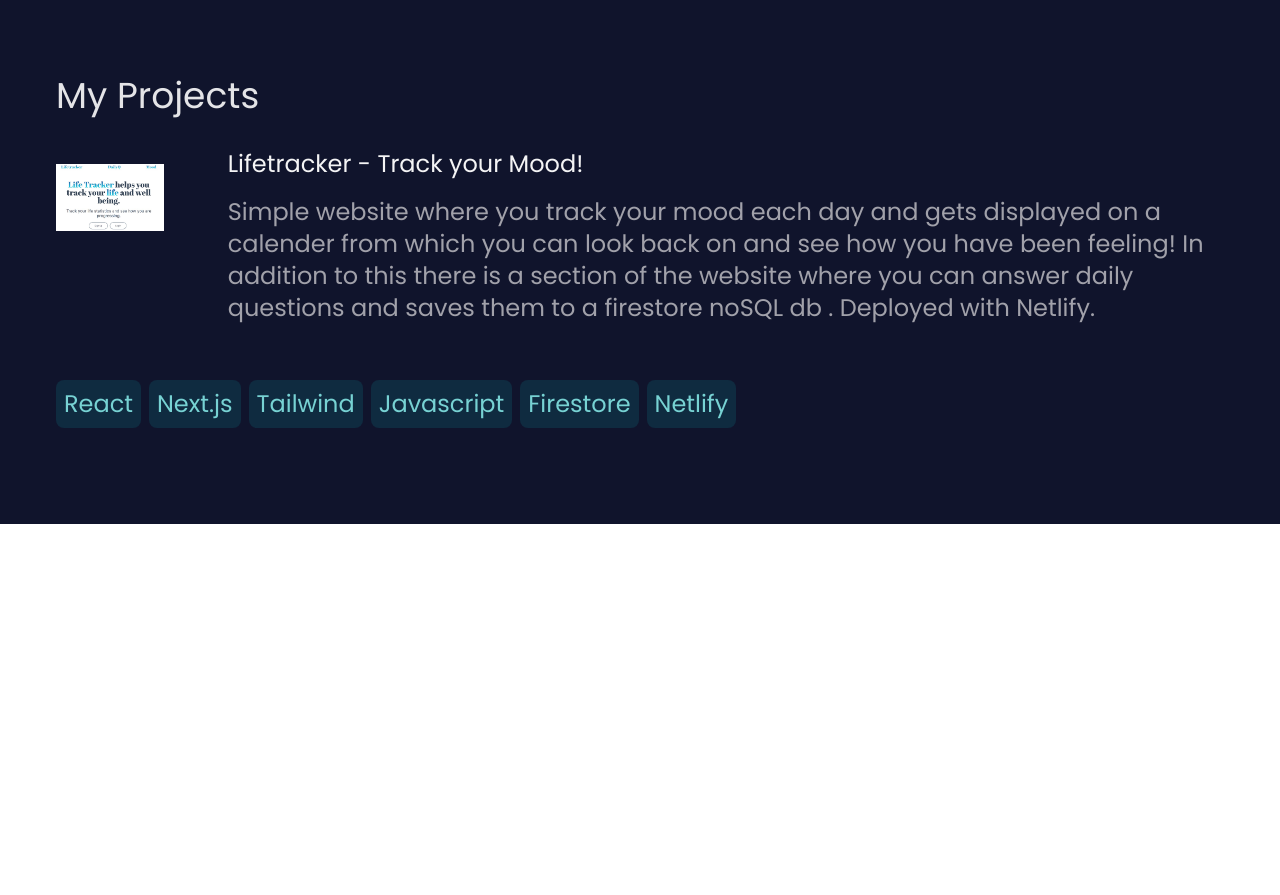
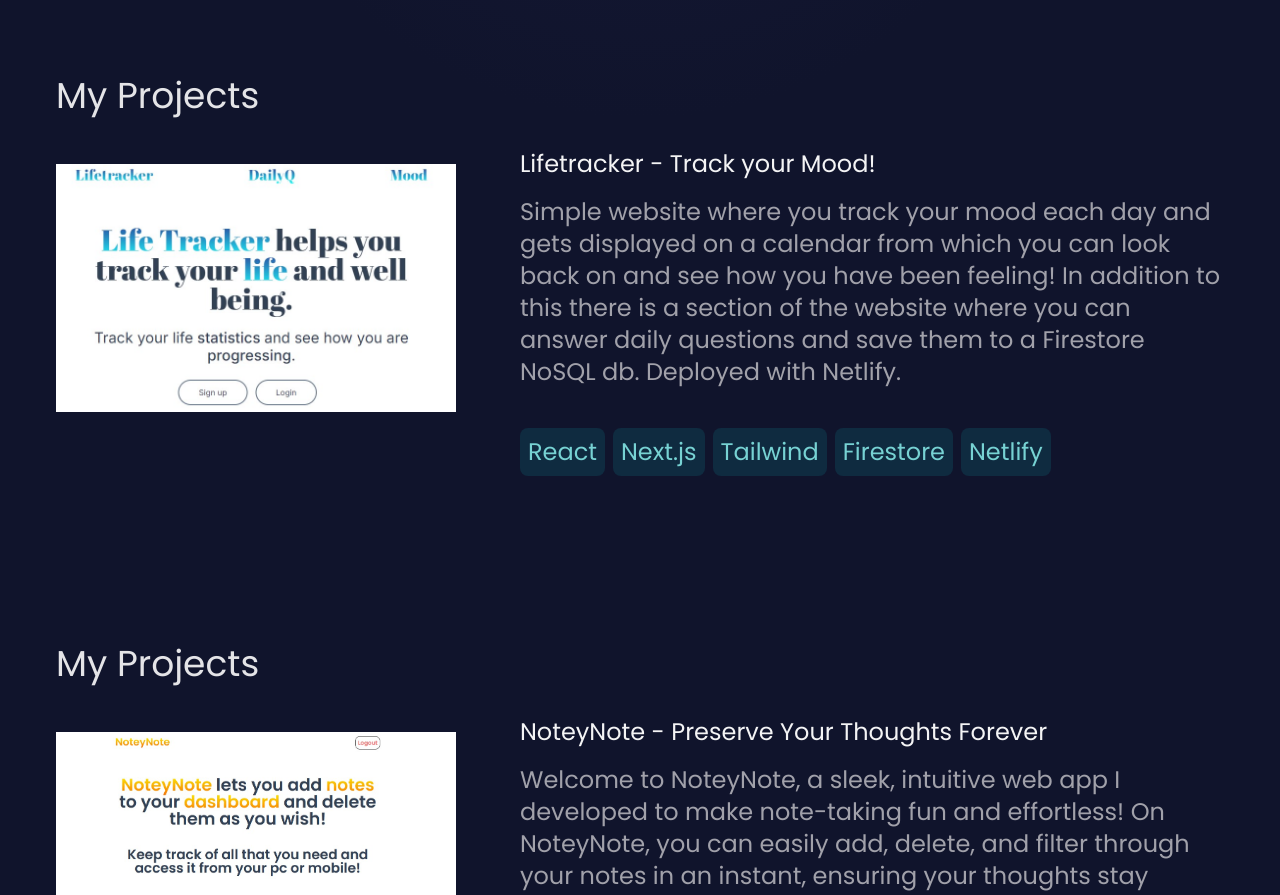
Before and after one commit to lachlanloch/Portfolio, a Next.js app: page / in a window 1280 px wide. Shown: the part 1880-2775 px from the top of the page. Before the commit the page ends 2404 px from the top, so only its background shows below. Built offline with nearby package versions, Linux system fonts and the light colour scheme.

Commit message:
updated my projects

```diff
--- a/app/globals.css
+++ b/app/globals.css
@@ -1,8 +1,6 @@
 @tailwind base;
 @tailwind components;
 @tailwind utilities;
-
-
 
 .bgColor{
   background-color: #10142c;
--- a/app/layout.js
+++ b/app/layout.js
@@ -2,8 +2,8 @@ import "../app/globals.css"
 import Head from "./head";
 
 export const metadata = {
-  title: "Create Next App",
-  description: "Generated by create next app",
+  title: "LachlanlochDev 😎",
+  description: "My personal portfolio!",
 };
 
 export default function RootLayout({ children }) {
--- a/components/Hero.js
+++ b/components/Hero.js
@@ -1,35 +1,41 @@
 'use client'
-import React, {useState} from 'react'
-import { Poppins } from "next/font/google";
+
+import React, { useState } from 'react';
+import { Poppins } from 'next/font/google';
 import Image from 'next/image';
 import Link from 'next/link';
 
-const skillsObjList = [{
-  name: "HTML&CSS",
-  icon: "fa-brands fa-html5 text-blue-400 "
-},
-{
-  name: "React",
-  icon: "fa-brands fa-react text-blue-400 ",
-},{
-  name: "Javascript",
-  icon: "fa-brands fa-js text-yellow-200 "
-},{
-  name: "Git",
-  icon: "fa-brands fa-git-alt text-red-200 "
-},{
-  name: "Firestore",
-  icon: "fa-solid fa-database text-orange-200 "
-},{
-  name: "Next.js",
-  icon: "fa-solid fa-n text-black "
-},]
+const skillsObjList = [
+  {
+    name: 'HTML&CSS',
+    icon: 'fa-brands fa-html5 text-blue-400'
+  },
+  {
+    name: 'React',
+    icon: 'fa-brands fa-react text-blue-400'
+  },
+  {
+    name: 'Javascript',
+    icon: 'fa-brands fa-js text-yellow-200'
+  },
+  {
+    name: 'Git',
+    icon: 'fa-brands fa-git-alt text-red-200'
+  },
+  {
+    name: 'Firestore',
+    icon: 'fa-solid fa-database text-orange-200'
+  },
+  {
+    name: 'Next.js',
+    icon: 'fa-solid fa-n text-black'
+  }
+];
 
-const poppinsLarge = Poppins({ subsets: ["latin"], weight: ['700']});
-const poppins = Poppins({ subsets: ["latin"], weight: ['400']});
+const poppinsLarge = Poppins({ subsets: ['latin'], weight: ['700'] });
+const poppins = Poppins({ subsets: ['latin'], weight: ['400'] });
+
 export default function Hero() {
-
-
   const [mousePos, setMousePos] = useState({ x: 50, y: 50 });
 
   const handleMouseMove = (e) => {
@@ -40,19 +46,21 @@ export default function Hero() {
     setMousePos({ x: xPos, y: yPos });
   };
 
-  function convertToArray(obj){
-    return Object.keys(obj).map(key =>({
+  function convertToArray(obj) {
+    return Object.keys(obj).map((key) => ({
       key,
       ...obj[key],
-    }))
+    }));
   }
-  const skillsArray  = convertToArray(skillsObjList)
+
+  const skillsArray = convertToArray(skillsObjList);
+
   return (
-    <div className={'grid bgColor relative overflow-hidden ' + poppins.className}
-
-    onMouseMove={handleMouseMove}
+    <div
+      className={'grid bgColor relative overflow-hidden ' + poppins.className}
+      onMouseMove={handleMouseMove}
     >
-    <div
+      <div
         className={`absolute inset-0 transition-opacity duration-300 pointer-events-none`}
         style={{
           background: `radial-gradient(circle at ${mousePos.x}% ${mousePos.y}%, #171A39, 10%, transparent 25%)`,
@@ -60,129 +68,192 @@ export default function Hero() {
         }}
       />
 
-      <div className=' p-8 text-zinc-200 sm:p-14 my-10 z-10'>
-        <div className='max-w-[100%] lg:max-w-[400px] '>
-        <p className={"text-4xl sm:text-6xl sm:my-4 lg:text-8xl " + poppinsLarge.className }>Lachlan Sim</p>
-        <p className={"text-l my-4 sm:text-2xl sm:my-8 lg:text-4xl " + poppinsLarge.className }> Front End Developer</p>
-        <p className='text-zinc-400 text-sm sm:text-base lg:text-2xl '>Crafting code that connects <span className='text-zinc-50'>people</span> and <span className='text-zinc-50'>possibilities</span></p>
+      <div className="p-8 text-zinc-200 sm:p-14 my-10 z-10">
+        <div className="max-w-[100%] lg:max-w-[400px]">
+          <p className={'text-4xl sm:text-6xl sm:my-4 lg:text-8xl ' + poppinsLarge.className}>
+            Lachlan Sim
+          </p>
+          <p className={'text-l my-4 sm:text-2xl sm:my-8 lg:text-4xl ' + poppinsLarge.className}>
+            Front End Developer
+          </p>
+          <p className="text-zinc-400 text-sm sm:text-base lg:text-2xl">
+            Crafting code that connects <span className="text-zinc-50">people</span> and{' '}
+            <span className="text-zinc-50">possibilities</span>
+          </p>
 
+          <ul className="flex my-6 sm:my-8 justify-left gap-6 sm:gap-8 md:gap-10 text-zinc-400 sm:text-2xl lg:text-4xl lg:my-14">
+            <Link href="https://github.com/lachlanloch">
+              <li>
+                <i className="fa-brands fa-github"></i>
+              </li>
+            </Link>
+            <Link href="https://www.linkedin.com/in/lachlan-sim">
+              <li>
+                <i className="fa-brands fa-linkedin"></i>
+              </li>
+            </Link>
+            <Link href="https://www.instagram.com/lachland0/">
+              <li>
+                <i className="fa-brands fa-instagram"></i>
+              </li>
+            </Link>
+          </ul>
+        </div>
+      </div>
 
-        <ul className='flex my-6 sm:my-8 justify-left gap-6 sm:gap-8 md:gap-10 text-zinc-400 sm:text-2xl  lg:text-4xl lg:my-14 '>
-          <Link href="https://github.com/lachlanloch"><li><i className="fa-brands fa-github"></i></li></Link>
+      <div className="p-8 sm:p-14 text-zinc-400 text-sm sm:text-lg z-10">
+        <h1 className="text-zinc-200 sm:text-2xl lg:text-4xl">About Me!</h1>
+        <p className="my-4">
+          I began my journey into web development in 2018, inspired by my uncle, who was an
+          experienced developer. I spent hours reading through his code, fascinated by how
+          websites were built from scratch. That curiosity quickly turned into a passion, and I
+          began teaching myself how to code, determined to build websites just like him. At first,
+          it was a lot of trial and error, but those early days laid the foundation for what would
+          become a long-term interest in web development.
+        </p>
+        <p className="my-4">
+          Fast forward to today, and my focus has shifted towards mastering modern frameworks and
+          languages. I’m working on developing full-stack applications and becoming proficient in
+          handling data. Staying updated with the latest technology trends has been a major part of
+          my learning process, as I aim to create dynamic, efficient applications that meet today’s
+          standards. From backend development to frontend design, I’m constantly exploring new
+          tools and frameworks to sharpen my skills.
+        </p>
+        <p className="my-4">
+          Outside of coding, I have a few passions that keep me grounded. I’ve developed a deep love
+          for philosophy, particularly in areas like the philosophy of religion, epistemology, and
+          logic, which challenge me to think critically and explore deeper questions about knowledge
+          and existence. I also practice calligraphy, enjoying the art of blackletter and copperplate
+          scripts. Spending time with my two cats and traveling through the stunning landscapes of
+          New Zealand are other ways I unwind and stay inspired.
+        </p>
+      </div>
 
-          <Link href="https://www.linkedin.com/in/lachlan-sim">  <li><i className="fa-brands fa-linkedin"></i></li></Link>
+      <div className="lg:flex lg:flex-col p-8 sm:p-14 text-zinc-400 z-10">
+        <p className="text-2xl sm:text-4xl my-4 sm:my-8 lg:text-4xl text-zinc-200">My Skills</p>
+        <ul className="grid grid-cols-2 sm:grid-cols-3 gap-4 sm:gap-8 lg:gap-12">
+          {skillsArray.map((item) => (
+            <li
+              key={item.key}
+              className="grid grid-rows border border-fill justify-center sm:p-8 text-xl sm:text-2xl lg:text-4xl bgColor2"
+            >
+              <p className="text-center">{item.name}</p>
+              <span className="text-center">
+                <i className={item.icon + ' text-center my-4'} />
+                {item.name === 'HTML&CSS' && (
+                  <i className="fa-brands fa-css3-alt text-red-200 mx-2"></i>
+                )}
+              </span>
+            </li>
+          ))}
+        </ul>
+      </div>
+        {/*project1*/}
+      <div className="flex flex-col p-8 sm:p-14 text-zinc-400 z-10">
+        <h1 className="text-2xl sm:text-4xl my-4 lg:text-4xl text-zinc-200">My Projects</h1>
+        <div className="text-sm sm:text-lg lg:text-2xl">
 
-          <Link href="https://www.instagram.com/lachland0/"> <li><i className="fa-brands fa-instagram"></i></li></Link>
+          <div className="md:flex md:flex-row-reverse md:gap-16">
+            <div>
+              <Link href={'https://trackingyourlife.netlify.app'}>
+                <h1 className="my-4 text-zinc-100">Lifetracker - Track your Mood!</h1>
+              </Link>
+              <p className="my-4">
+                Simple website where you track your mood each day and gets displayed on a calendar
+                from which you can look back on and see how you have been feeling! In addition to
+                this there is a section of the website where you can answer daily questions and save
+                them to a Firestore NoSQL db. Deployed with Netlify.
+              </p>
+              <ul className="flex flex-wrap gap-2 sm:gap-2 text-xs sm:text-base lg:text-2xl my-6 md:my-10">
+            <li className="bg-[#0f2b40] text-[#77d2d3] border border-[#77d2d3] border-none rounded-lg p-2 inline-block">
+              React
+            </li>
+            <li className="bg-[#0f2b40] text-[#77d2d3] border border-[#77d2d3] border-none rounded-lg p-2 inline-block">
+              Next.js
+            </li>
+            <li className="bg-[#0f2b40] text-[#77d2d3] border border-[#77d2d3] border-none rounded-lg p-2">
+              Tailwind
+            </li>
+            <li className="bg-[#0f2b40] text-[#77d2d3] border border-[#77d2d3] border-none rounded-lg p-2 inline-block">
+              Firestore
+            </li>
+            <li className="bg-[#0f2b40] text-[#77d2d3] border border-[#77d2d3] border-none rounded-lg p-2 inline-block">
+              Netlify
+            </li>
+          </ul>
+            </div>
+            <Link href={'https://trackingyourlife.netlify.app'}>
+            <div className="relative w-[400px] h-[250px]">
+  <Image
+    src='/images/lifetracker.jpg'
+    alt="LifeTracker website"
+    width={400}
+    height={250}
+    objectFit="cover"  // Ensures the image covers the entire area
+    className="my-8"
+  />
+</div>
+            </Link>
+          </div>
 
-        </ul>
         </div>
       </div>
 
 
-      <div className='p-8 sm:p-14 text-zinc-400 text-sm sm:text-lg z-10 '>
-        <h1 className='text-zinc-200 sm:text-2xl lg:text-4xl'>About Me!</h1>
+       {/* project2*/}
+      <div className="flex flex-col p-8 sm:p-14 text-zinc-400 z-10">
+        <h1 className="text-2xl sm:text-4xl my-4 lg:text-4xl text-zinc-200">My Projects</h1>
+        <div className="text-sm sm:text-lg lg:text-2xl">
+          <div className="md:flex md:flex-row-reverse md:gap-16">
+            <div>
+              <Link href={'https://lachlanlochnoteynote.netlify.app/'}>
+                <h1 className="my-4 text-zinc-100">NoteyNote - Preserve Your Thoughts Forever</h1>
+              </Link>
+              <p className="my-4">
+              Welcome to NoteyNote, a sleek, intuitive web app I developed to make note-taking fun and effortless!
+              On NoteyNote, you can easily add, delete, and filter through your notes in an instant, ensuring your
+              thoughts stay organized and accessible. Plus, your data is saved securely, so your notes are always with you,
+              forever. Whether you're tracking ideas, daily tasks, or creative inspirations, NoteyNote is built to handle it
+              all—making it your ultimate companion for capturing and storing everything that matters!
+              </p>
+              <ul className="flex flex-wrap gap-2 sm:gap-2 text-xs sm:text-base lg:text-2xl my-6 md:my-10">
+            <li className="bg-[#0f2b40] text-[#77d2d3] border border-[#77d2d3] border-none rounded-lg p-2 inline-block">
+              React
+            </li>
+            <li className="bg-[#0f2b40] text-[#77d2d3] border border-[#77d2d3] border-none rounded-lg p-2 inline-block">
+              Next.js
+            </li>
+            <li className="bg-[#0f2b40] text-[#77d2d3] border border-[#77d2d3] border-none rounded-lg p-2">
+              Tailwind
+            </li>
+            <li className="bg-[#0f2b40] text-[#77d2d3] border border-[#77d2d3] border-none rounded-lg p-2 inline-block">
+              Firestore
+            </li>
+            <li className="bg-[#0f2b40] text-[#77d2d3] border border-[#77d2d3] border-none rounded-lg p-2 inline-block">
+              Netlify
+            </li>
+          </ul>
 
-          <p className='my-4'>
-            I began my journey into web development in 2018,
-            inspired by my uncle, who was an experienced developer.
-            I spent hours reading through his code, fascinated
-            by how websites were built from scratch.
-            That curiosity quickly turned into a passion,
-            and I began teaching myself how to code, determined
-            to build websites just like him. At first, it was a
-            lot of trial and error, but those early days laid
-            the foundation for what would become a long-term
-            interest in web development.
-          </p>
+            </div>
+            <Link href={'https://lachlanlochnoteynote.netlify.app/'}>
 
+            <div className="relative w-[400px] h-[250px] ">
+              <Image
+                src='/images/noteynote.jpg'
+                alt="LifeTracker website"
+                width={400}
+                height={300}
+                objectFit="cover"  // Ensures the image covers the entire area
+                className="my-8"
+              />
+            </div>
+            </Link>
+          </div>
 
-        <p className='my-4'>
-          Fast forward to today, and my focus has shifted towards
-          mastering modern frameworks and languages. I’m working on developing
-          full-stack applications and becoming proficient in handling data.
-          Staying updated with the latest technology trends has been a major
-          part of my learning process, as I aim to create dynamic, efficient
-          applications that meet today’s standards. From backend development
-          to frontend design, I’m constantly exploring new tools and
-          frameworks to sharpen my skills.</p>
-
-       <p className='my-4'>
-          Outside of coding, I have a few passions that keep me grounded.
-          I’ve developed a deep love for philosophy, particularly in areas
-          like the philosophy of religion, epistemology, and logic, which challenge
-          me to think critically and explore deeper questions about knowledge
-          and existence. I also practice calligraphy, enjoying the art
-          of blackletter and copperplate scripts. Spending time with my
-          two cats and traveling through the stunning landscapes of New
-          Zealand are other ways I unwind and stay inspired
-      </p>
-
-
+        </div>
       </div>
 
 
-      <div className='lg:flex lg:flex-col  p-8 sm:p-14 text-zinc-400 z-10'>
-        <p className=" text-2xl sm:text-4xl my-4 sm:my-8 lg:text-4xl text-zinc-200">
-            My Skills
-            </p>
-        <ul className=' grid grid-cols-2 sm:grid-cols-3 gap-4 sm:gap-8 lg:gap-12'>
-          {skillsArray.map((item) =>{
-            return(
-          <li key={item.key} className="grid grid-rows border border-fill justify-center sm:p-8 text-xl sm:text-2xl lg:text-4xl bgColor2">
-            <p className='text-center'>{item.name}</p>
-            <span className='text-center'>
-               <i className={ item.icon + " text-center my-4 " }/>
-            {item.name === "HTML&CSS" && <i className="fa-brands fa-css3-alt text-red-200 mx-2"></i>}
-            </span>
-          </li>
-            )
-          })}
-        </ul>
-      </div>
-
-
-      <div className='flex flex-col  p-8 sm:p-14 text-zinc-400 z-10'>
-
-        <h1 className='text-2xl sm:text-4xl my-4 lg:text-4xl text-zinc-200'>My Projects</h1>
-
-        <div className='text-sm sm:text-lg  lg:text-2xl'>
-
-            <div className='md:flex md:flex-row-reverse md:gap-16 '>
-
-              <div>
-              <Link href={"https://trackingyourlife.netlify.app"}>
-              <h1 className='my-4 text-zinc-100'>Lifetracker - Track your Mood!</h1>
-              </Link>
-
-<p className='my-4'>
-  Simple website where you track your mood each day and gets displayed on a calender from which
-  you can look back on and see how you have been feeling! In addition to this there is a section
-  of the website where you can answer daily questions and saves them to a firestore noSQL db .
-  Deployed with Netlify.
-
-</p>
-
-              </div>
-              <Link href={"https://trackingyourlife.netlify.app"}>
-            <Image
-            src='/images/lifetracker.jpg'
-            width={300}
-            height={50}
-            alt="LifeTracker website"
-            className="my-8 w-full   lg:max-w-[400px] "/>
-            </Link>
-            </div>
-              <ul className='flex flex-wrap gap-2 sm:gap-2 text-xs sm:text-base lg:text-2xl my-6 md:my-10 '>
-                <li className='bg-[#0f2b40] text-[#77d2d3] border border-[#77d2d3] border-none rounded-lg p-2 inline-block '>React</li>
-                <li className='bg-[#0f2b40] text-[#77d2d3] border border-[#77d2d3] border-none rounded-lg p-2 inline-block' >Next.js</li>
-                <li className='bg-[#0f2b40] text-[#77d2d3] border border-[#77d2d3] border-none rounded-lg p-2 '>Tailwind</li>
-                <li className='bg-[#0f2b40] text-[#77d2d3] border border-[#77d2d3] border-none rounded-lg p-2 '>Javascript</li>
-                <li className='bg-[#0f2b40] text-[#77d2d3] border border-[#77d2d3] border-none rounded-lg p-2 '>Firestore</li>
-                <li className='bg-[#0f2b40] text-[#77d2d3] border border-[#77d2d3] border-none rounded-lg p-2 '>Netlify</li>
-              </ul>
-        </div>
-      </div>
     </div>
-
-  )
+  );
 }
```
Also changed, not shown: public/images/noteynote.jpg (added), 1 other file (tests, documents, lock files or other folders).
